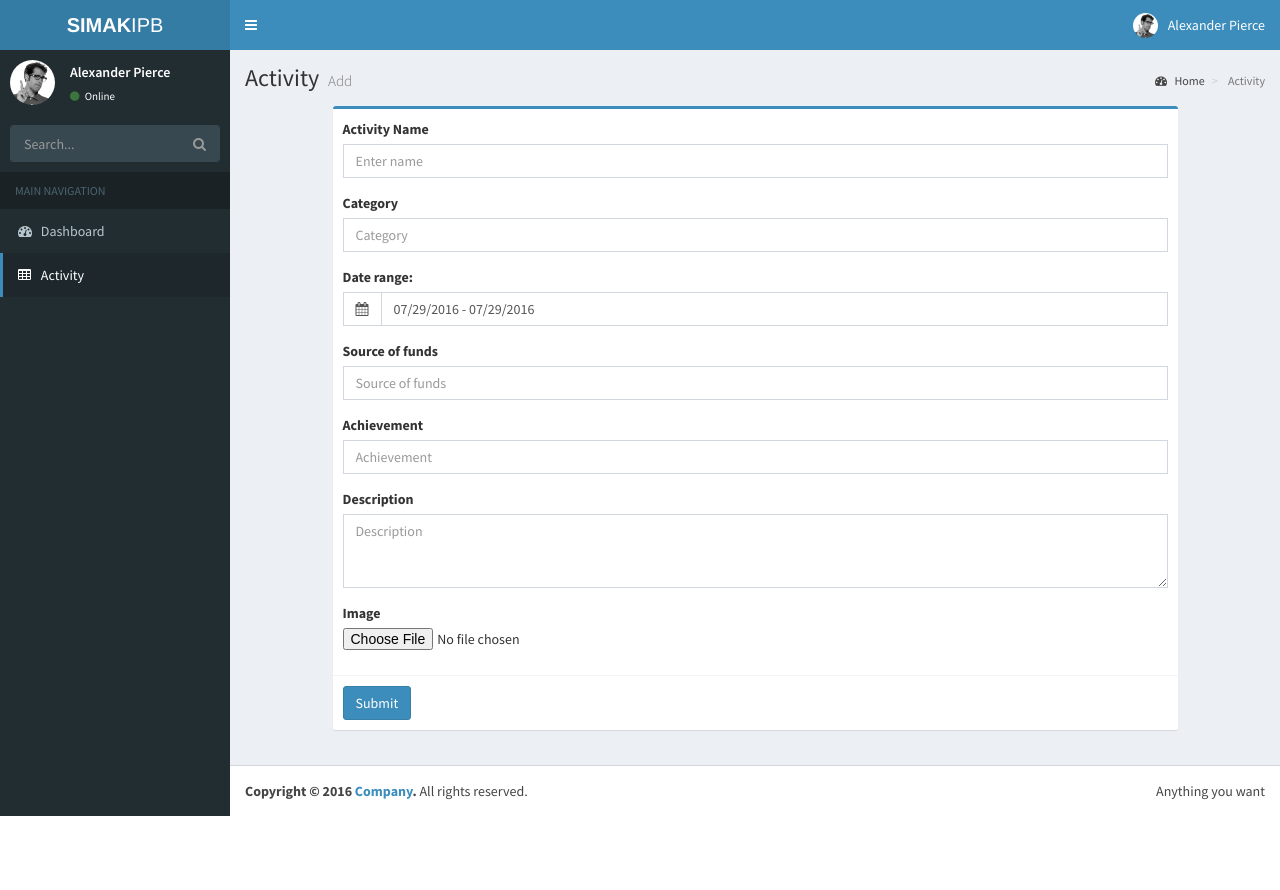
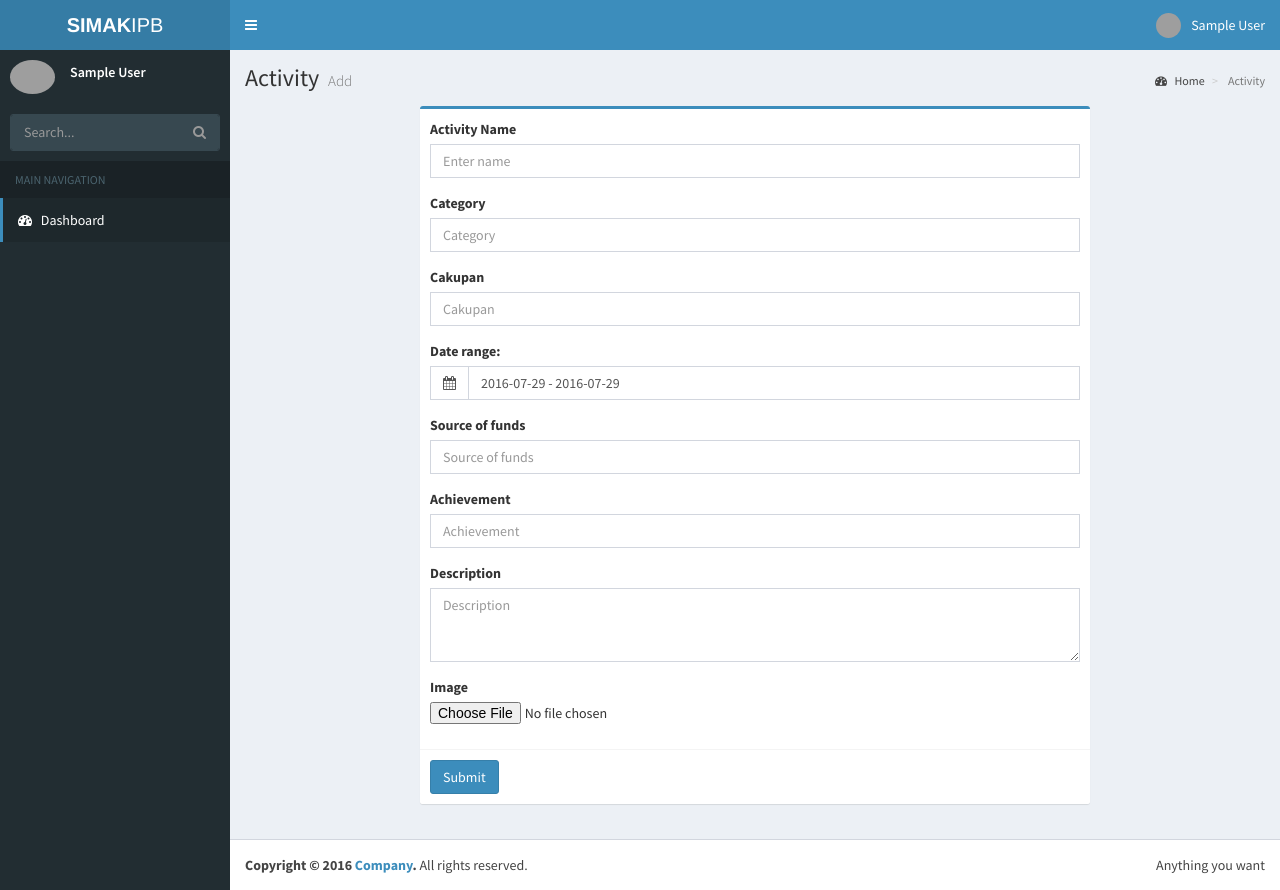
Before and after one commit to shalhan/camp_profile, a Laravel app: page /activity-add in a window 1280 px wide. Before the commit the page ends 816 px from the top, so only its background shows below. Run offline with Laravel 8, Linux system fonts and the light colour scheme; the visitor is signed in with stand-in values (Sample User, id 1); settings files or empty folders that the repository lacks are supplied; some libraries are stand-ins or nearby versions; grey boxes are pictures that could not be loaded.

Commit message:
finish activity student & lecture

```diff
--- a/app/Http/Kernel.php
+++ b/app/Http/Kernel.php
@@ -49,5 +49,8 @@ class Kernel extends HttpKernel
         'can' => \Illuminate\Foundation\Http\Middleware\Authorize::class,
         'guest' => \App\Http\Middleware\RedirectIfAuthenticated::class,
         'throttle' => \Illuminate\Routing\Middleware\ThrottleRequests::class,
+        'student' => \App\Http\Middleware\Student::class,
+        'lecture' => \App\Http\Middleware\Lecture::class,
+        'tamu' => \App\Http\Middleware\Tamu::class
     ];
 }
--- a/app/Http/Middleware/Authenticate.php
+++ b/app/Http/Middleware/Authenticate.php
@@ -20,9 +20,9 @@ class Authenticate
         if (Auth::guard($guard)->guest()) {
             if ($request->ajax() || $request->wantsJson()) {
                 return response('Unauthorized.', 401);
+            }else{
+                return redirect('/');
             }
-
-            return redirect()->guest('login');
         }
 
         return $next($request);
--- a/app/Http/routes.php
+++ b/app/Http/routes.php
@@ -10,19 +10,55 @@
 | and give it the controller to call when that URI is requested.
 |
 */
+Route::group(['middleware' => 'tamu'], function(){
+  Route::get('/', [
+    'uses' => 'UserController@getLogin',
+    'as' => 'login'
+  ]);
 
+  Route::post('login', [
+    'uses' => 'UserController@postLogin',
+    'as' => 'login'
+  ]);
+});
 
-Route::get('/', function () {return view('login');});
   //Lecture
-Route::get('dashboard', function () {return view('dosen.dashboard');});
-Route::get('activity', function () {return view('dosen.activity-table');});
+Route::group(['middleware' => 'lecture'], function(){
+  Route::get('dashboard', ['uses'=>'PaperController@getPaper', 'as'=>'dashboard']);
+  Route::get('get-paper', ['uses'=>'PaperController@insertAllPaper', 'as'=>'get-paper']);
+  Route::get('activity', ['uses'=>'LectureController@getActivity', 'as'=>'activity']);
   Route::get('activity-details', function () {return view('dosen.activity-details');});
   Route::get('activity-add', function () {return view('dosen.activity-add');});
+  Route::get('activity-details/{id}', 'LectureController@getDetail');
+  Route::get('activity-details/delete/{id}', 'LectureController@deleteDetail');
+
   //Admin
   Route::get('admin-dashboard', function () {return view('admin.dashboard');});
   Route::get('admin-activity-lecture', function () {return view('admin.activity-lecture');});
   Route::get('admin-activity-student', function () {return view('admin.activity-student');});
+  Route::post('insertData', [
+    'uses' => 'LectureController@insertActivity',
+    'as' => 'insertData'
+  ]);
+  Route::get('signout', [
+    'uses' => 'UserController@logout',
+    'as' => 'signout'
+  ]);
+});
+
 //Student
-Route::get('student-dashboard', function () {return view('student.dashboard');});
-Route::get('student-activity-details', function () {return view('student.activity-details');});
+Route::group(['middleware' => 'student'], function(){
+  Route::get('student-dashboard', 'StudentController@getData');
+  Route::get('student-activity-details/{id}', 'StudentController@getDetail');
+  Route::get('student-activity-details/delete/{id}', 'StudentController@deleteDetail');
   Route::get('student-activity-add', function () {return view('student.activity-add');});
+  Route::get('logout', [
+    'uses' => 'UserController@logout',
+    'as' => 'logout'
+  ]);
+  Route::post('insertActivity', [
+    'uses' => 'StudentController@insertData',
+    'as' => 'insertActivity'
+  ]);
+
+});
--- a/composer.json
+++ b/composer.json
@@ -6,7 +6,8 @@
     "type": "project",
     "require": {
         "php": ">=5.5.9",
-        "laravel/framework": "5.2.*"
+        "laravel/framework": "5.2.*",
+        "intervention/image": "^2.3"
     },
     "require-dev": {
         "fzaninotto/faker": "~1.4",
@@ -26,6 +27,9 @@
     "autoload-dev": {
         "classmap": [
             "tests/TestCase.php"
+        ],
+        "files": [
+          "app/Helpers/Helper.php"
         ]
     },
     "scripts": {
--- a/config/app.php
+++ b/config/app.php
@@ -150,6 +150,7 @@ return [
         Illuminate\Validation\ValidationServiceProvider::class,
         Illuminate\View\ViewServiceProvider::class,
 
+
         /*
          * Application Service Providers...
          */
@@ -157,6 +158,8 @@ return [
         App\Providers\AuthServiceProvider::class,
         App\Providers\EventServiceProvider::class,
         App\Providers\RouteServiceProvider::class,
+
+        Intervention\Image\ImageServiceProvider::class,
 
     ],
 
@@ -203,6 +206,7 @@ return [
         'URL' => Illuminate\Support\Facades\URL::class,
         'Validator' => Illuminate\Support\Facades\Validator::class,
         'View' => Illuminate\Support\Facades\View::class,
+        'Image' => Intervention\Image\Facades\Image::class,
 
     ],
 
--- a/public/bower_components/AdminLTE/dist/css/styles.css
+++ b/public/bower_components/AdminLTE/dist/css/styles.css
@@ -34,6 +34,15 @@ img{
   cursor: pointer;
 }
 
+p.username{
+  text-transform: capitalize;
+}
+
+.repeat{
+  font-size: 16px;
+  pointer: cursor;
+}
+
 @media screen and (min-width: 720px) {
   .ion-plus-circled{
     position: fixed;
--- a/resources/views/dosen/activity-add.blade.php
+++ b/resources/views/dosen/activity-add.blade.php
@@ -12,27 +12,36 @@
   Activity
 @endsection
 
-@section('sidebar')
-<li><a href="{{ url('dashboard') }}"><i class="fa fa-dashboard"></i> <span>Dashboard</span></a></li>
-<li class="active"><a href="{{ url('activity') }}"><i class="fa fa-table"></i> <span>Activity</span></a></li>
-@endsection
-
 @section('content')
 <div class="row">
-<div class="col-md-10 col-md-offset-1">
+<div class="col-md-8 col-md-offset-2">
   <!-- general form elements -->
   <div class="box box-primary">
     <!-- /.box-header -->
-    <!-- form start -->
-    <form role="form">
+    @if (count($errors) > 0)
+    <div class="alert alert-danger">
+        <ul>
+            @foreach ($errors->all() as $error)
+                <li>{{ $error }}</li>
+
+            @endforeach
+        </ul>
+    </div>
+    @endif
+    <form action="{{ route('insertData') }}" role="form" method="post" enctype="multipart/form-data">
+      {{ csrf_field() }}
       <div class="box-body">
         <div class="form-group">
           <label for="name">Activity Name</label>
-          <input type="text" class="form-control" id="inputName" placeholder="Enter name">
+          <input type="text" class="form-control" id="inputName" placeholder="Enter name" name="activity">
         </div>
         <div class="form-group">
           <label for="inputCategory">Category</label>
-          <input type="text" class="form-control" id="inputCategory" placeholder="Category">
+          <input type="text" class="form-control" id="inputCategory" placeholder="Category" name="category">
+        </div>
+        <div class="form-group">
+          <label for="fund">Cakupan</label>
+          <input type="text" class="form-control" id="inputSource" placeholder="Cakupan" name="cakupan">
         </div>
         <!-- Date range -->
         <div class="form-group">
@@ -42,27 +51,27 @@
             <div class="input-group-addon">
               <i class="fa fa-calendar"></i>
             </div>
-            <input type="text" class="form-control pull-right" id="reservation">
+            <input type="text" class="form-control pull-right" id="reservation" name="daterange">
           </div>
           <!-- /.input group -->
         </div>
         <div class="form-group">
           <label for="fund">Source of funds</label>
-          <input type="text" class="form-control" id="inputSource" placeholder="Source of funds">
+          <input type="text" class="form-control" id="inputSource" placeholder="Source of funds" name="fund">
         </div>
         <div class="form-group">
           <label for="achievement">Achievement</label>
-          <input type="text" class="form-control" id="inputAchievement" placeholder="Achievement">
+          <input type="text" class="form-control" id="inputAchievement" placeholder="Achievement" name="achievement">
         </div>
               <!-- /.input group -->
         <div class="form-group">
           <label>Description</label>
-          <textarea class="form-control" rows="3" placeholder="Description"></textarea>
+          <textarea class="form-control" rows="3" placeholder="Description" name="description"></textarea>
         </div>
 
         <div class="form-group">
           <label for="exampleInputFile">Image</label>
-          <input type="file" id="image">
+          <input type="file" id="image" name="imgActivities">
         </div>
 
       </div>
@@ -73,7 +82,7 @@
       </div>
     </form>
   </div>
-</div>
-</div>
+  </div>
+  </div>
 
 @endsection
--- a/resources/views/header.blade.php
+++ b/resources/views/header.blade.php
@@ -1,7 +1,7 @@
 <header class="main-header">
 
   <!-- Logo -->
-  <a href="{{ url('dashboard') }}" class="logo">
+  <a href="{{ url('/') }}" class="logo">
     <!-- mini logo for sidebar mini 50x50 pixels -->
     <span class="logo-mini"><b>S</b>I</span>
     <!-- logo for regular state and mobile devices -->
@@ -22,26 +22,37 @@
           <!-- Menu Toggle Button -->
           <a href="#" class="dropdown-toggle" data-toggle="dropdown">
             <!-- The user image in the navbar-->
-            <img src="{{ asset("/bower_components/AdminLTE/dist/img/user2-160x160.jpg") }}" class="user-image" alt="User Image">
+            <img src="{{ asset("/uploads/avatar.png") }}" class="user-image" alt="User Image">
             <!-- hidden-xs hides the username on small devices so only the image appears. -->
-            <span class="hidden-xs">Alexander Pierce</span>
+            @if(Session::has('studentName'))
+            <span class="hidden-xs">{{ Session::get('studentName') }}</span>
+            @else
+            <span class="hidden-xs">{{ Session::get('lectureName') }}</span>
+            @endif
           </a>
+
           <ul class="dropdown-menu">
             <!-- The user image in the menu -->
             <li class="user-header">
-              <img src="{{ asset("/bower_components/AdminLTE/dist/img/user2-160x160.jpg") }}" class="img-circle" alt="User Image">
-
-              <p>
-                Alexander Pierce - Web Developer
-              </p>
+              <img src="{{ asset("/uploads/avatar.png") }}" class="img-circle" alt="User Image">
+              @if(Session::has('studentName'))
+              <p>{{Session::get('studentName')}}</p>
+              @else
+              <p>{{Session::get('lectureName')}}</p>
+              @endif
             </li>
             <!-- Menu Footer-->
             <li class="user-footer">
               <div class="pull-right">
-                <a href="#" class="btn btn-default btn-flat">Sign out</a>
+                @if (Session::has('studentName'))
+                <a href="{{ route('logout') }}" class="btn btn-default btn-flat">Sign out</a>
+                @else
+                <a href="{{ route('signout') }}" class="btn btn-default btn-flat">Sign out</a>
+                @endif
               </div>
             </li>
           </ul>
+
         </li>
       </ul>
     </div>
--- a/resources/views/master.blade.php
+++ b/resources/views/master.blade.php
@@ -30,7 +30,7 @@
   <script src="https://oss.maxcdn.com/respond/1.4.2/respond.min.js"></script>
   <![endif]-->
 </head>
-<body class="hold-transition skin-blue sidebar-mini">
+<body class="hold-transition skin-blue fixed sidebar-mini ">
   <div class="wrapper">
 
     <!-- Main Header -->
@@ -38,7 +38,7 @@
 
     <!-- Sidebar -->
     <!-- Left side column. contains the logo and sidebar -->
-    <aside class="main-sidebar">
+    <aside class="main-sidebar ">
 
       <!-- sidebar: style can be found in sidebar.less -->
       <section class="sidebar">
@@ -46,13 +46,19 @@
         <!-- Sidebar user panel (optional) -->
         <div class="user-panel">
           <div class="pull-left image">
-            <img src="{{ asset("/bower_components/AdminLTE/dist/img/user2-160x160.jpg") }}" class="img-circle" alt="User Image">
+            <img src="{{ asset("/uploads/avatar.png") }}" class="img-circle" alt="User Image">
           </div>
+
           <div class="pull-left info">
-            <p>Alexander Pierce</p>
+            @if(Session::has('studentName'))
+            <p class="username">{{Session::get('studentName')}}</p>
+            @else
+            <span class="hidden-xs">{{ Session::get('lectureName') }}</span>
+            @endif
             <!-- Status -->
-            <a href="#"><i class="fa fa-circle text-success"></i> Online</a>
+            <!-- <a href="#"><i class="fa fa-circle text-success"></i> Online</a> -->
           </div>
+
         </div>
 
         <!-- search form (Optional) -->
@@ -71,7 +77,12 @@
         <ul class="sidebar-menu">
           <li class="header">MAIN NAVIGATION</li>
           <!-- Optionally, you can add icons to the links -->
-          @yield('sidebar')
+          @if(Session::has('studentName'))
+          <li class="active"><a href="{{ url('student-dashboard') }}"><i class="fa fa-dashboard"></i> <span>Dashboard</span></a></li>
+          @else
+          <li class="active"><a href="{{ url('dashboard') }}"><i class="fa fa-dashboard"></i> <span>Dashboard</span></a></li>
+          <li class="active"><a href="{{ url('activity') }}"><i class="fa fa-table"></i> <span>Activity</span></a></li>
+          @endif
         </ul>
         <!-- /.sidebar-menu -->
       </section>
@@ -205,26 +216,14 @@
     });
   });
 </script>
-<script>
-var selector, elems, makeActive;
 
-selector = '.sidebar-menu li';
-
-elems = document.querySelectorAll(selector);
-
-makeActive = function () {
-    for (var i = 0; i < elems.length; i++)
-        elems[i].classList.remove('active');
-
-    this.classList.add('active');
-};
-
-for (var i = 0; i < elems.length; i++)
-    elems[i].addEventListener('mousedown', makeActive);
-</script>
 <script>
 //Date range picker
-$('#reservation').daterangepicker();
+$('#reservation').daterangepicker({
+  locale: {
+    format: 'YYYY-MM-DD'
+  }
+});
 </script>
 <script>
 jQuery(document).ready(function($) {
```
Also changed, not shown: app/Paper.php (+8 -1 lines), resources/views/dosen/activity-details.blade.php (+11 -21 lines), resources/views/dosen/activity-table.blade.php (+8 -28 lines), resources/views/dosen/dashboard.blade.php (+11 -11 lines), 1 other file. Lines whose indentation alone changed are shown as unchanged.
